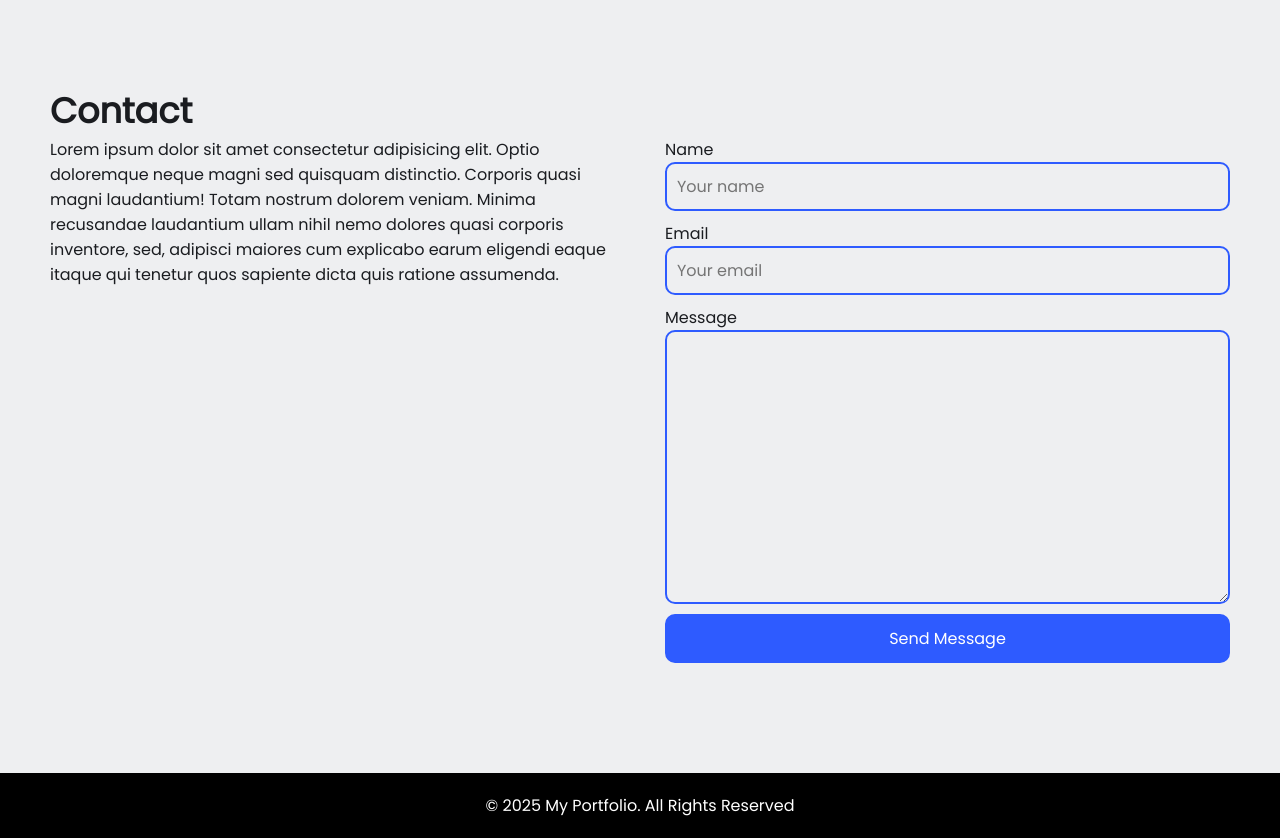
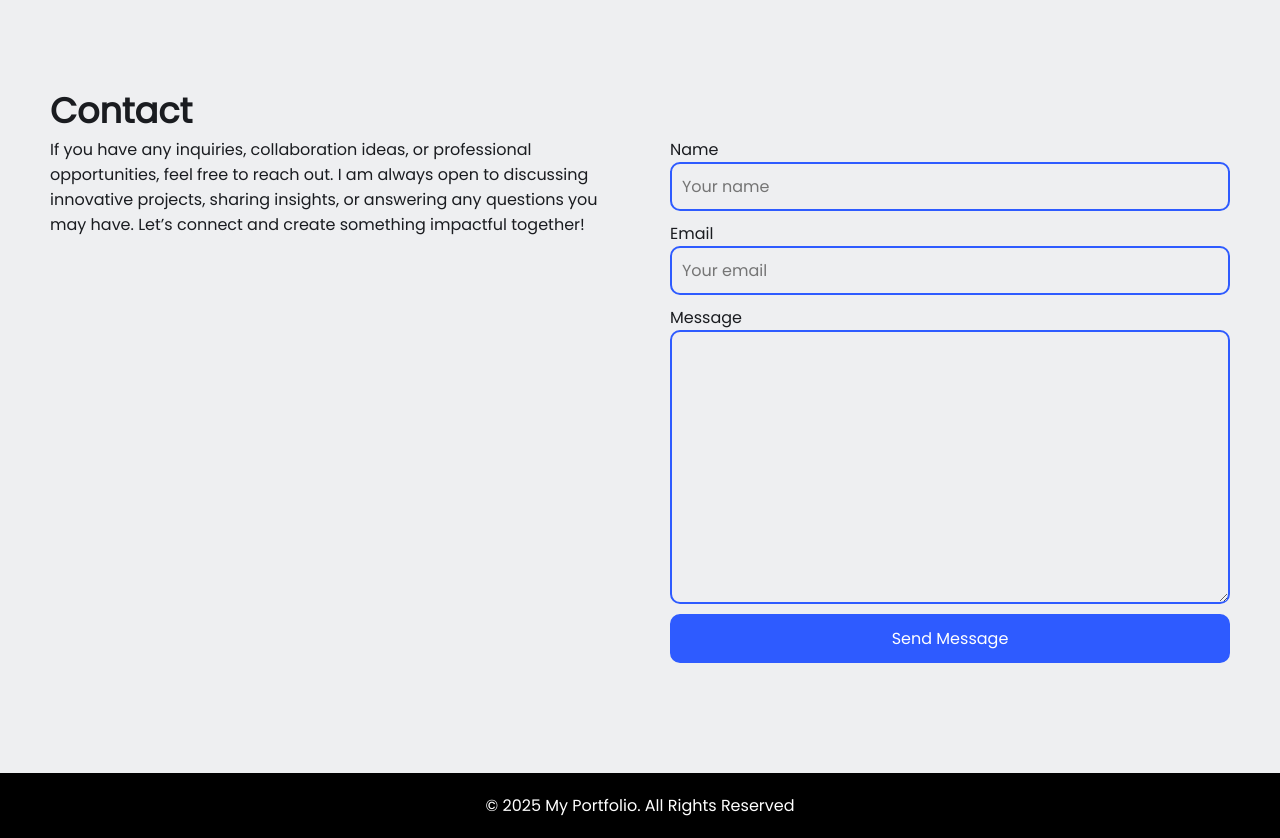
Before and after one commit to smefti70/Simple-Static-Portfolio-Website, a plain HTML site: page index.html in a window 1280 px wide. Shown: the part 3640-4478 px from the top of the page. Drawn offline with Linux system fonts and the light colour scheme.

Commit message:
'Simple Static Portfolio Website' uploaded.

```diff
--- a/index.html
+++ b/index.html
@@ -152,8 +152,9 @@
 
                 <div class="group">
                     <div class="text">
-                        Lorem ipsum dolor sit amet consectetur adipisicing elit. Optio doloremque neque magni sed quisquam distinctio. Corporis quasi magni laudantium! Totam nostrum dolorem veniam. Minima recusandae laudantium ullam nihil nemo dolores quasi corporis inventore, sed, adipisci maiores cum explicabo earum eligendi eaque itaque qui tenetur quos sapiente dicta quis ratione assumenda.
+                        If you have any inquiries, collaboration ideas, or professional opportunities, feel free to reach out. I am always open to discussing innovative projects, sharing insights, or answering any questions you may have. Let’s connect and create something impactful together!
                     </div>
+
 
                     <form>
                         <label for="name">Name</label>
--- a/style.css
+++ b/style.css
@@ -223,7 +223,7 @@ nav .right a span {
 
 .contact-section .group {
     display: flex;
-    gap: 50px;
+    gap: 60px;
 }
 
 .contact-section .group .text {
```
